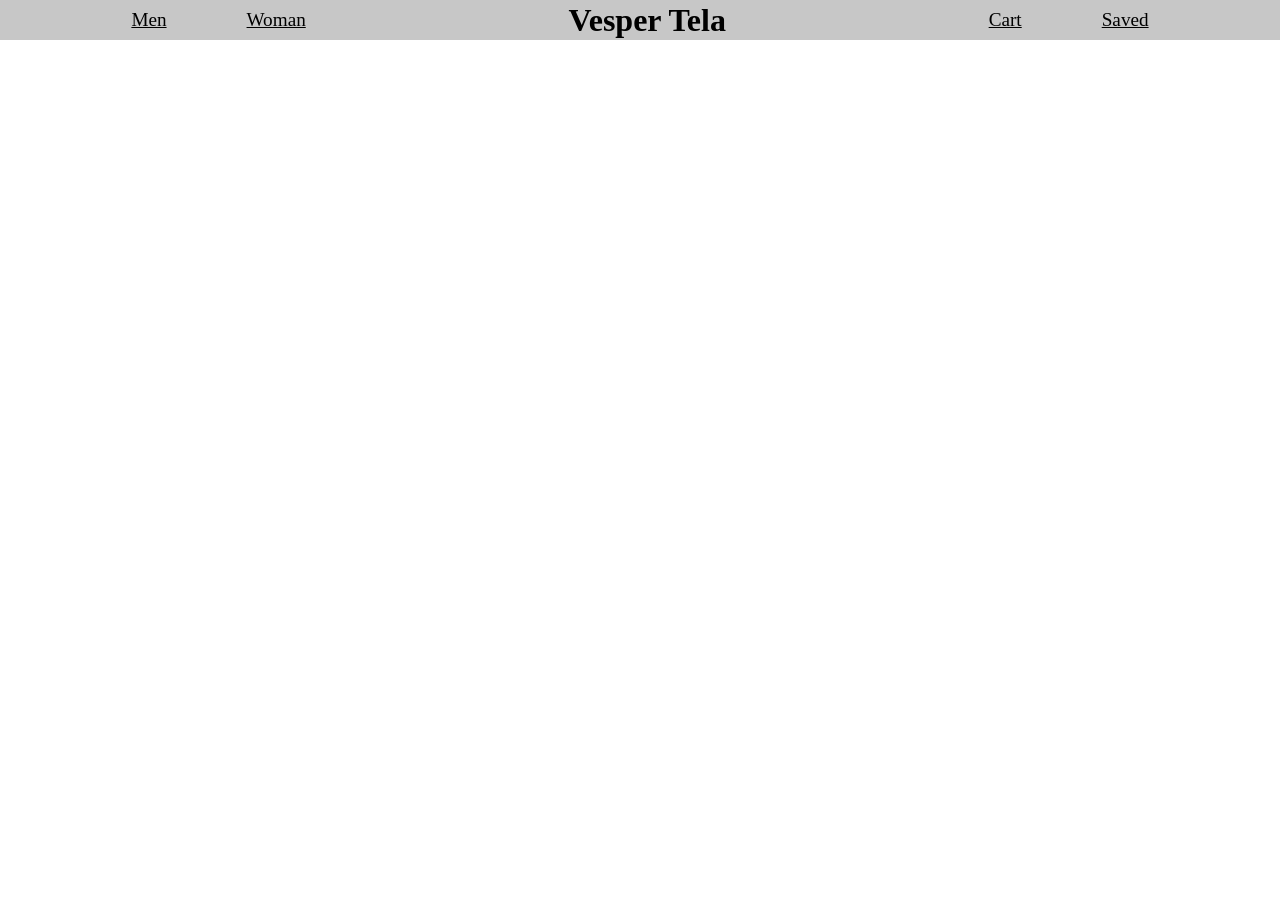
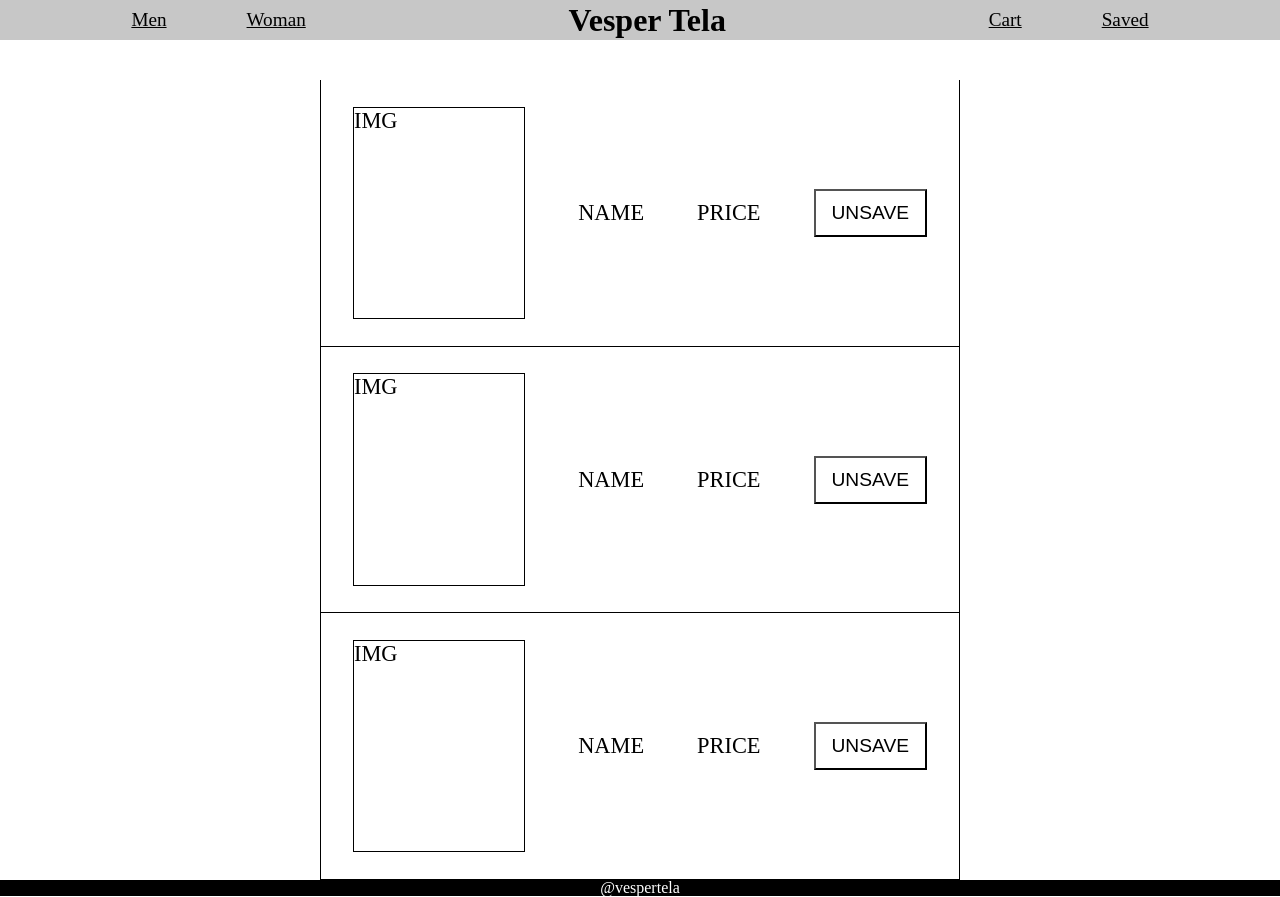
Before and after one commit to JariBesonen/Vesper-Tela, a React (Vite) app in the folder Frontend/: page /saved in a window 1280 px wide. Before the commit the page ends 800 px from the top, so only its background shows below. Built offline with nearby package versions, Linux system fonts and the light colour scheme.

Commit message:
setup basic saved page structure

```diff
--- a/Frontend/src/App.jsx
+++ b/Frontend/src/App.jsx
@@ -6,6 +6,7 @@
 import Register from "./Pages/Register/Register.jsx";
 import Men from "./Pages/Men/Men.jsx";
 import Woman from "./Pages/Woman/Woman.jsx";
+import Saved from "./Pages/Saved/Saved.jsx";
 //IMPORTED COMPONENTS//
 import Footer from "./Components/Footer/Footer.jsx";
 import GenderNav from "./Components/GenderNav/GenderNav.jsx";
@@ -17,6 +18,7 @@
       <Navbar />
       <Routes>
         <Route path="/" element={<Home />} />
+        <Route path="/saved" element={<Saved />} />
         <Route path="/cart" element={<Cart />} />
         <Route path="/login" element={<Login />} />
         <Route path="/register" element={<Register />} />
--- a/Frontend/src/Pages/Saved/Saved.css
+++ b/Frontend/src/Pages/Saved/Saved.css
@@ -0,0 +1,52 @@
+.saved-page {
+  width: 100vw;
+  min-height: 100vh;
+  display: flex;
+  justify-content: center;
+  align-items: center;
+  padding: auto 0 auto 0;
+}
+
+.saved-wrapper {
+  width: 50%;
+  height: 100vh;
+  border-left: 1px solid black;
+  border-right: 1px solid black;
+  display: flex;
+  flex-direction: column;
+  align-items: center;
+  justify-content: flex-start;
+  position: relative;
+
+  margin-top: 10vh;
+}
+
+.saved-item {
+  display: flex;
+  align-items: center;
+  justify-content: space-between;
+  width: 100%;
+  height: 20rem;
+  border-bottom: 1px solid black;
+
+  padding: 0 2rem 0 2rem;
+  font-size: 1.4rem;
+}
+
+.item-img {
+  width: 30%;
+  height: 80%;
+  border: 1px solid black;
+}
+
+.unsave-btn {
+  font-size: 1.2rem;
+  height: 3rem;
+  padding: 0 1rem;
+  border-radius: 0;
+  background-color: white;
+}
+
+.unsave-btn:hover {
+  cursor: pointer;
+}
--- a/Frontend/src/Pages/Saved/Saved.jsx
+++ b/Frontend/src/Pages/Saved/Saved.jsx
@@ -1,6 +1,30 @@
+import "./Saved.css";
+
 function Saved() {
-    return(
-        <></>
-    )
+  return (
+    <div className="saved-page">
+      <div className="saved-wrapper">
+        <div className="saved-item">
+          <div className="item-img">IMG</div>
+          <span className="item-name">NAME</span>
+          <span className="item-price">PRICE</span>
+          <button className="unsave-btn">UNSAVE</button>
+        </div>
+        <div className="saved-item">
+          <div className="item-img">IMG</div>
+          <span className="item-name">NAME</span>
+          <span className="item-price">PRICE</span>
+          <button className="unsave-btn">UNSAVE</button>
+        </div>
+        <div className="saved-item">
+          <div className="item-img">IMG</div>
+          <span className="item-name">NAME</span>
+          <span className="item-price">PRICE</span>
+          <button className="unsave-btn">UNSAVE</button>
+        </div>
+      </div>
+    </div>
+  );
 }
+
 export default Saved;
```
